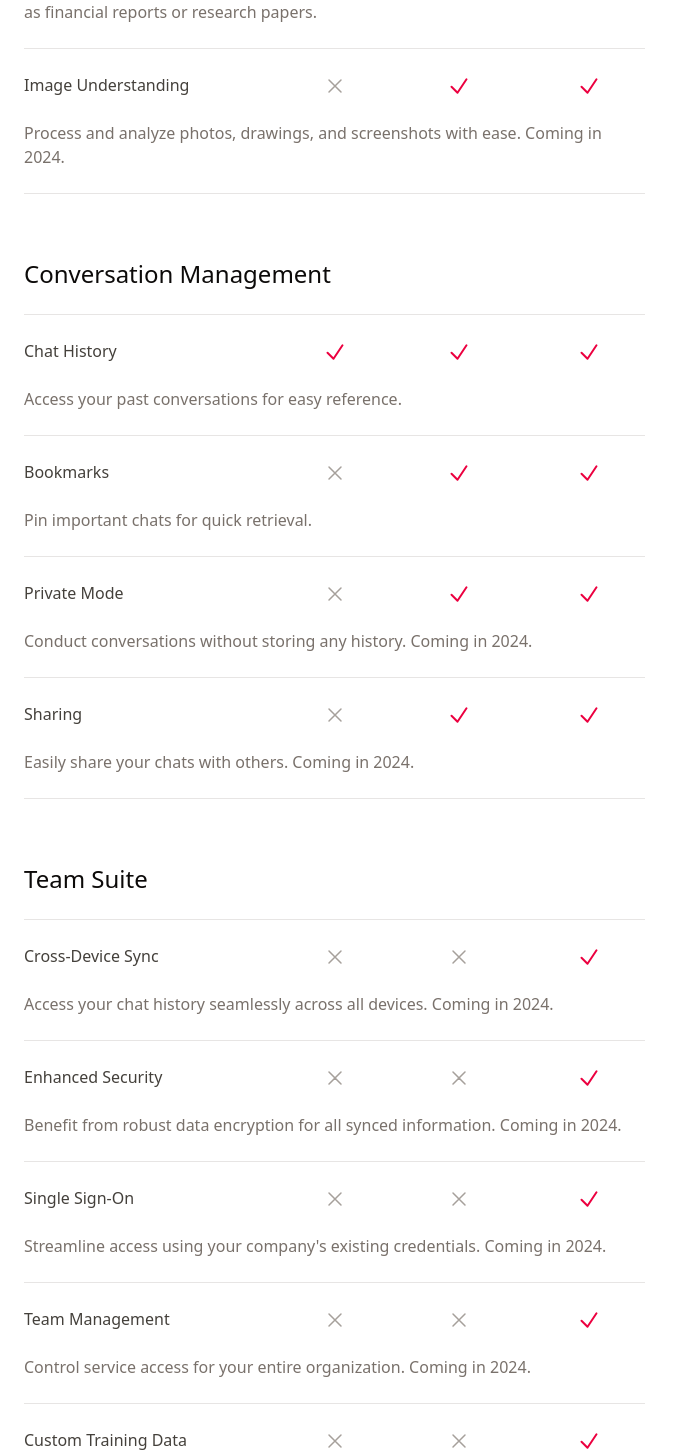
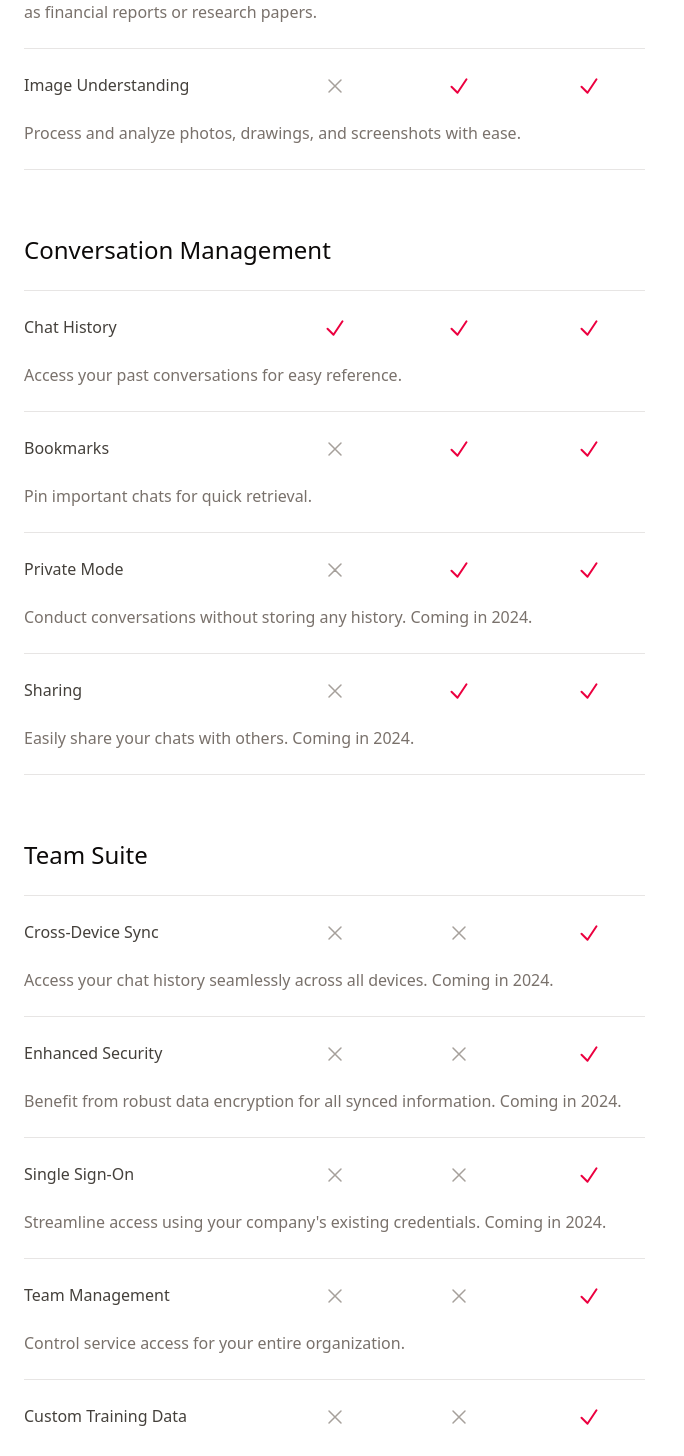
Before and after one commit to thien-do/askbox-about, a Next.js app: page /pricing in a window 1280 px wide. Shown: the part 1462-2918 px from the top of the page, without its empty margins (0-684 px from the left). Built offline with nearby package versions, Linux system fonts and the light colour scheme.

Commit message:
Update table.tsx

```diff
--- a/src/pricing/table.tsx
+++ b/src/pricing/table.tsx
@@ -52,7 +52,6 @@ export function PricingTable(): ReactNode {
       </PricingItem>
       <PricingItem title="Image Understanding" pro team>
         Process and analyze photos, drawings, and screenshots with ease.
-        Coming in 2024.
       </PricingItem>
       <PricingHeading>Conversation Management</PricingHeading>
       <PricingItem title="Chat History" standard pro team>
@@ -81,7 +80,7 @@ export function PricingTable(): ReactNode {
         in 2024.
       </PricingItem>
       <PricingItem title="Team Management" team>
-        Control service access for your entire organization. Coming in 2024.
+        Control service access for your entire organization.
       </PricingItem>
       <PricingItem title="Custom Training Data" team>
         Train bots with industry-specific data for tasks like legal
```
